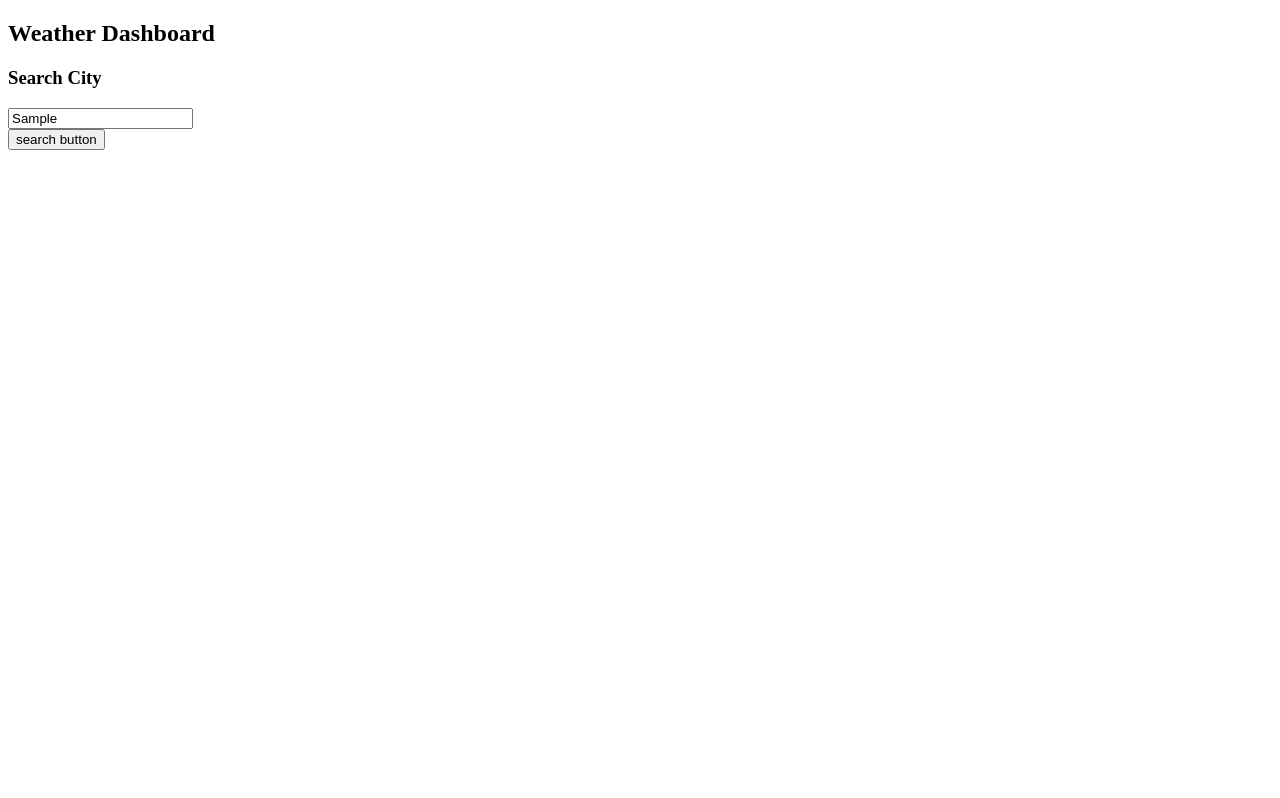
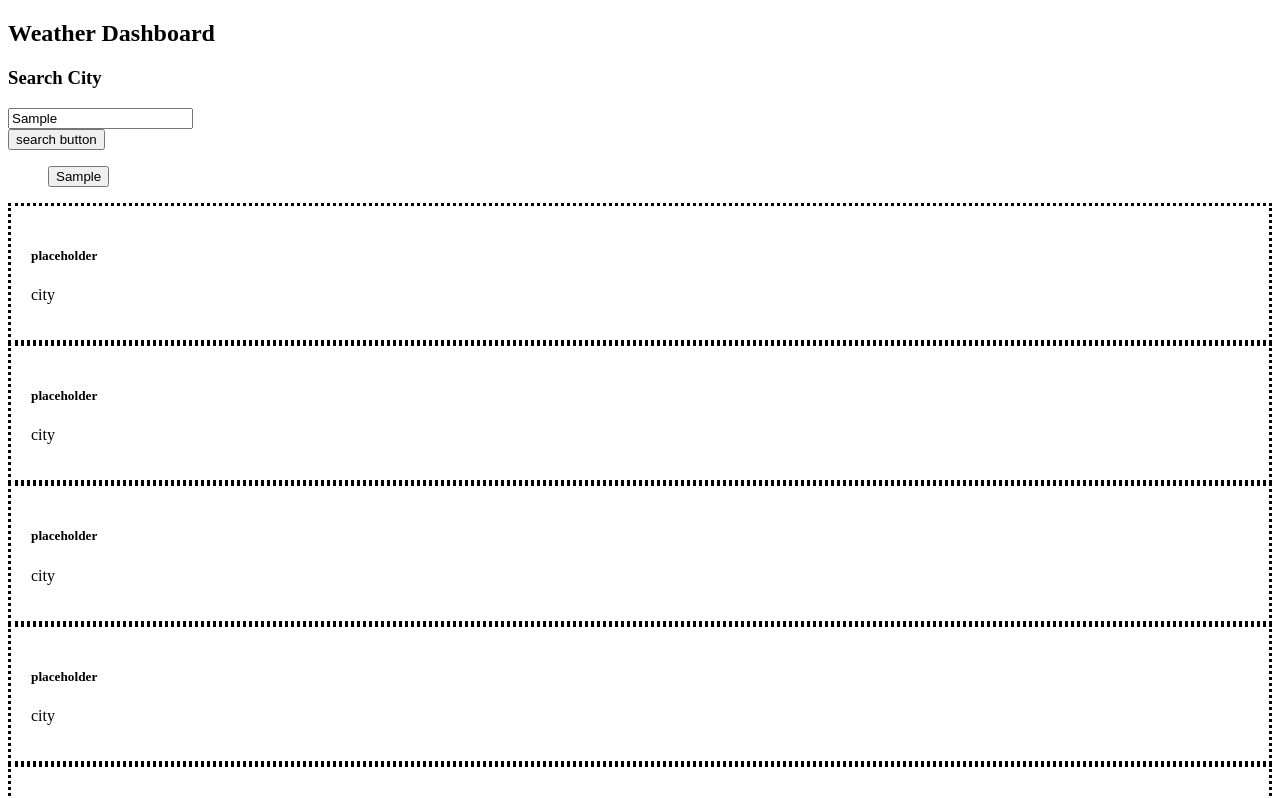
Before and after one commit to icecicle04/hw-06-weather-dashboard, a plain HTML site: page index.html in a window 1280 px wide. Both pictures are taken after typing "Sample" into the empty fields and a click on the button "search button". Shown: the top 798 px of the page. Drawn offline with nearby package versions, Linux system fonts and the light colour scheme; no server answers.

Commit message:
updated HTML

```diff
--- a/index.html
+++ b/index.html
@@ -17,6 +17,7 @@
     <link rel="stylesheet" href="stylesheet.css" />
   </head>
   <body>
+    <div class="container">
       <nav>
         <h1 class="jumbotron">Weather Dashboard</h1>
       </nav>
@@ -27,6 +28,7 @@
             <input id="citySearch" type="text" />
             <br />
             <button id="searchButton">search button</button>
+            <ul id="city-list"></ul>
           </div>
           <div class="col-md-10">
             <div class="row" id="mainForecast"></div>
@@ -34,6 +36,7 @@
           </div>
         </div>
       </main>
+    </div>
     <!-- personal js -->
 
     <script src="https://code.jquery.com/jquery-3.4.1.min.js"></script>
--- a/script.js
+++ b/script.js
@@ -1,33 +1,31 @@
 $(document).ready(function () {
-  console.log("Hello World");
-  // variables for all IDs
+  console.log("Hello world");
+
+  // variables from the html page elements
   var citySearchEl = $("#citySearch");
   var searchBtn = $("#searchButton");
-  var mainForecastEl = "#mainForecast";
-  var subForecastEl = "#fiveDayForecast";
-  var searchedCity = [];
+  var mainForecastEl = $("#mainForecast");
+  var subForecastEl = $("#fiveDayForecast");
+  var singleTruth = [];
 
-  // searchBtn.on("click", function () {
-  //     search
-
+  // on click, we want to dynamically populate the main forecast and five day forecast
   searchBtn.on("click", function () {
-    //initialize divs
-    console.log("i've been clicked!");
-    $("#mainForecast").empty();
-    $("#fiveDayForecast").empty();
-    //save to local storage
-    searchedCity.push(citySearchEl.val());
-    localStorage.setItem("city", JSON.stringify(searchedCity));
-    $("city-list").empty();
-
-    //get local storage information
-    var loadedCity = JSON.parse(localStorage.getItem("city"));
-    for (var i = 0; i < loadedCity.length; i++) {
+    // console.log("i've been clicked");
+    // clear out the weather divs before populating the next city
+    $("#main-forecast").empty();
+    $("#five-day-forecast").empty();
+    // save user input to localStorage and populate new button of previous searches
+    singleTruth.push(citySearchEl.val());
+    localStorage.setItem("city", JSON.stringify(singleTruth));
+    $("#city-list").empty();
+    // retrieve local storage city input and dynamically generate buttons below the search button
+    var populatedCity = JSON.parse(localStorage.getItem("city"));
+    for (var i = 0; i < populatedCity.length; i++) {
+      // console.log(populatedCity);
       var searchCityBtn = $("<button>");
-      searchCityBtn.text(loadedCity[i]);
-      $("city-list").prepend(searchCityBtn);
+      searchCityBtn.text(populatedCity[i]);
+      $("#city-list").prepend(searchCityBtn);
     }
-  });
 
     // ajax call
 
@@ -42,7 +40,7 @@
       url: queryURL,
       method: "GET",
     }).then(function (response) {
-    console.log(response);
+      console.log(response.main.temperature);
       //convert kelvin to F
       var kelvinTemp = response.main.temp;
       var farenTemp = Math.round(((kelvinTemp - 273.15) * 9) / 5 + 32);
@@ -63,6 +61,17 @@
         "http://openweathermap.org/img/wn/" + todayImage + "@3x.png"
       );
       mainWeatherDiv.append(todayImageIcon);
+
+      //today
+      var todayTemp = $("<h5>");
+      todayTemp.text("Temperature: " + farenTemp + "F");
+      mainWeatherDiv.append(todayTemp);
+      var todayWindSpeed = $("<h5>");
+      todayWindSpeed.text("Wind Speed: " + windSpeed + "MPH");
+      mainWeatherDiv.append(todayWindSpeed);
+      var todayHumidity = $("<h5>");
+      todayHumidity.text("Temperature: " + humidity + "%");
+      mainWeatherDiv.append(todayHumidity);
     });
 
     for (var i = 0; i < 10; i++) {
@@ -79,3 +88,4 @@
       emptyEl.append(titleCity);
     }
   });
+});
```
Lines whose indentation alone changed are shown as unchanged.
